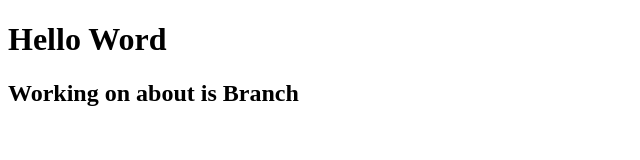
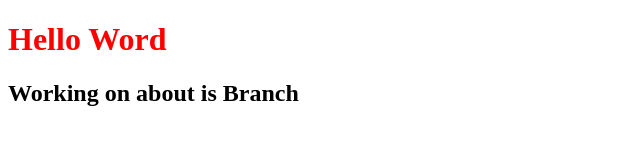
Before and after one commit to andrerondon/my_website_demo, a plain HTML site: page index.html in a window 1280 px wide. Shown: the whole page, without its empty margins (0-640 px from the left). Drawn offline with Linux system fonts and the light colour scheme.

Commit message:
atualization of the commit

```diff
--- a/styles.css
+++ b/styles.css
@@ -1,3 +1,3 @@
-.h1 {
-    color: firebrick;
+h1 {
+    color: red;
 }
```
